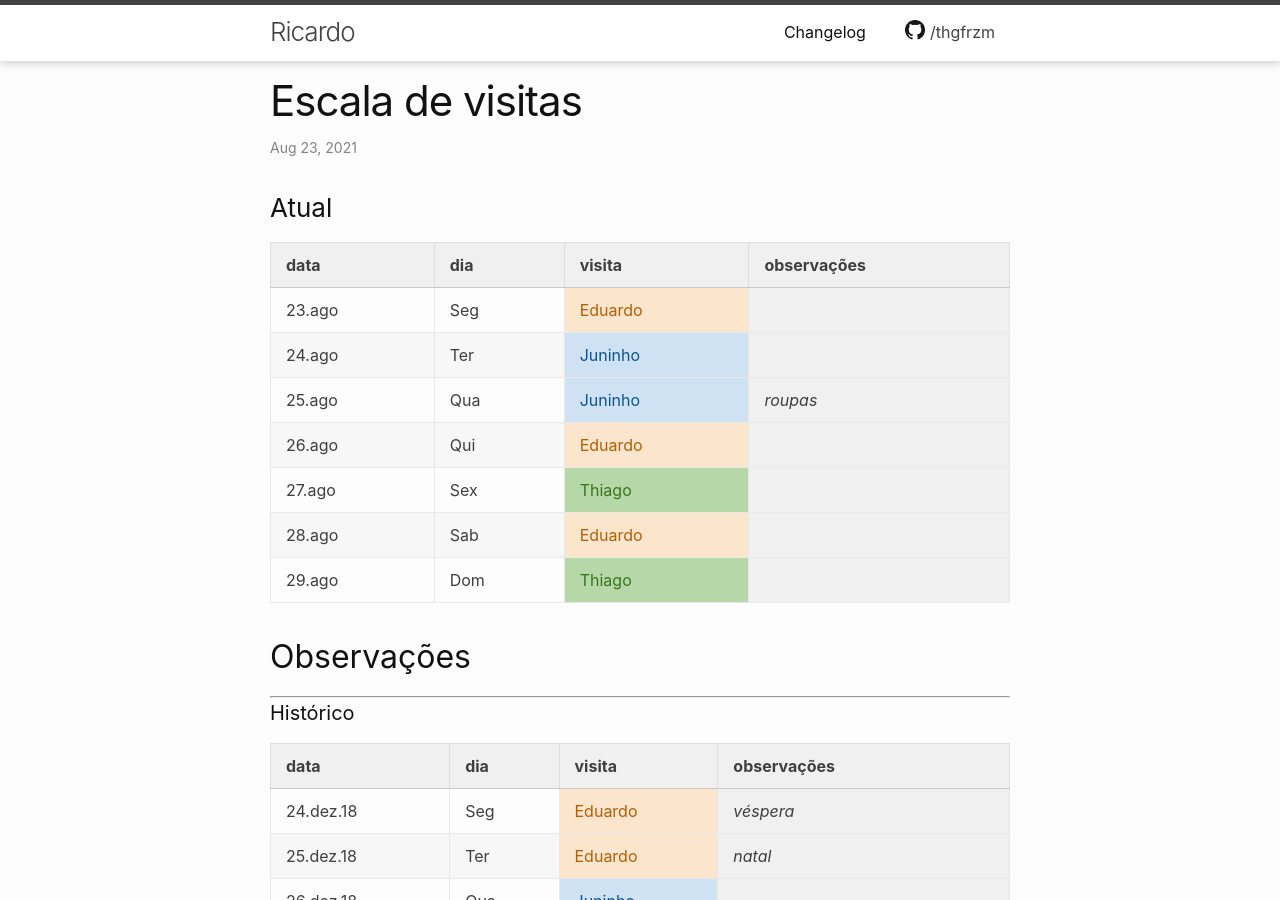
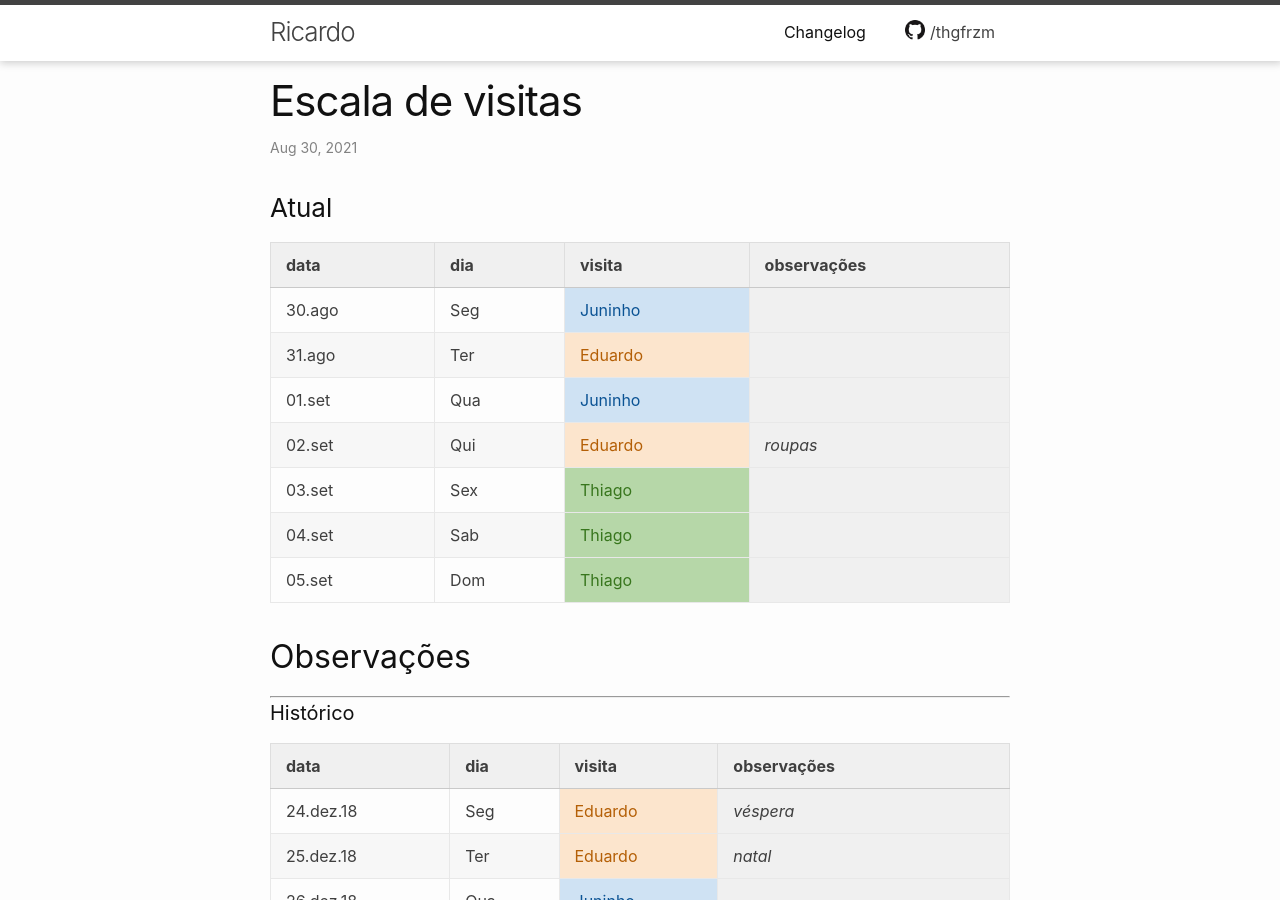
Before and after one commit to thgfrzm/ricardo, a Jekyll site: the page built from _posts/2018-12-23-escala-visitas.markdown, in a window 1280 px wide and 900 px high. Built offline with Jekyll 4.4.1, drawn with Linux system fonts in a browser that asks for light colours; some of the changed text lies outside the part shown.

Commit message:
Update 2018-12-23-escala-visitas.markdown

```diff
--- a/_posts/2018-12-23-escala-visitas.markdown
+++ b/_posts/2018-12-23-escala-visitas.markdown
@@ -1,7 +1,7 @@
 ---
 layout: post
 title:  "Escala de visitas"
-date:   2021-08-23 00:00:00 -0300
+date:   2021-08-30 00:00:00 -0300
 categories: agenda
 ---
 <!--
@@ -15,13 +15,13 @@ categories: agenda
 
 | data   | dia | visita  | observações |
 | ------ | --- | ------- | ----------- |
-| 23.ago | Seg | Eduardo |             |
-| 24.ago | Ter | Juninho |             |
-| 25.ago | Qua | Juninho | _roupas_    |
-| 26.ago | Qui | Eduardo |             |
-| 27.ago | Sex | Thiago  |             |
-| 28.ago | Sab | Eduardo |             |
-| 29.ago | Dom | Thiago  |             |
+| 30.ago | Seg | Juninho |             |
+| 31.ago | Ter | Eduardo |             |
+| 01.set | Qua | Juninho |             |
+| 02.set | Qui | Eduardo | _roupas_    |
+| 03.set | Sex | Thiago  |             |
+| 04.set | Sab | Thiago  |             |
+| 05.set | Dom | Thiago  |             |
 
 ## Observações
 
@@ -1005,3 +1005,10 @@ categories: agenda
 | 20.ago    | Sex | Thiago      | _roupas_            |
 | 21.ago    | Sab | Thiago      |                     |
 | 22.ago    | Dom | Thiago      |                     |
+| 23.ago    | Seg | Eduardo     |                     |
+| 24.ago    | Ter | Juninho     |                     |
+| 25.ago    | Qua | Juninho     | _roupas_            |
+| 26.ago    | Qui | Eduardo     |                     |
+| 27.ago    | Sex | Thiago      |                     |
+| 28.ago    | Sab | Eduardo     |                     |
+| 29.ago    | Dom | Thiago      |                     |
```
